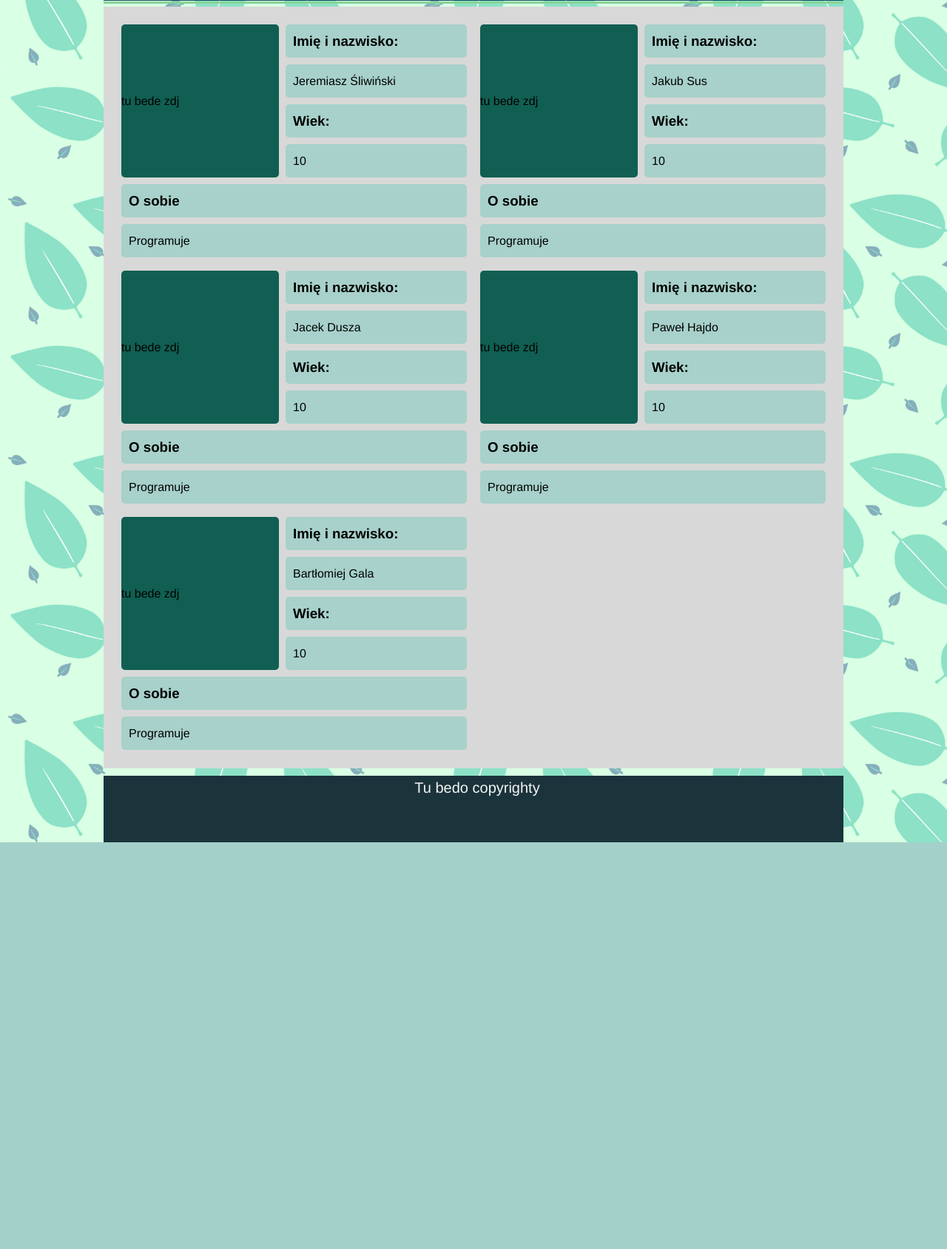
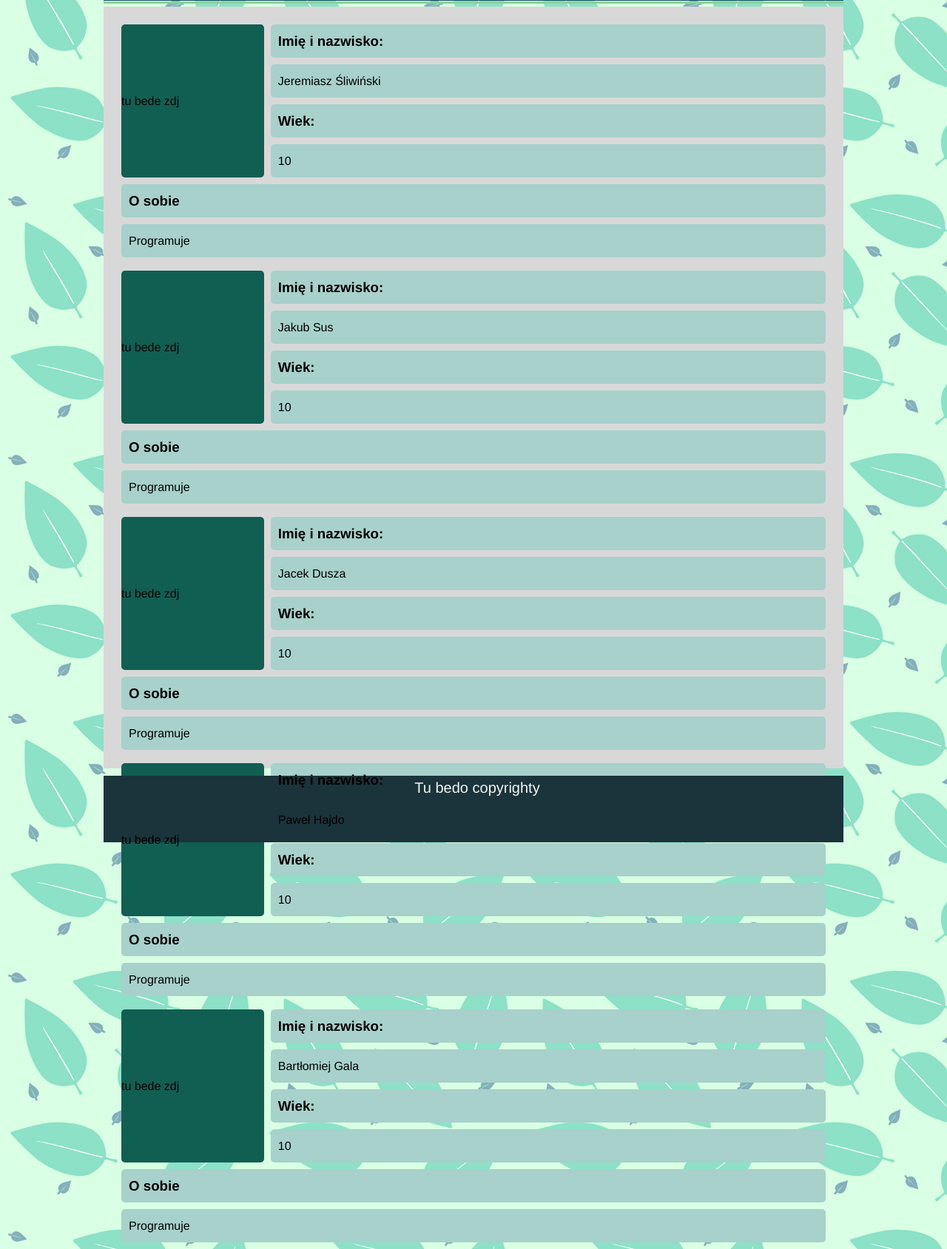
Before and after one commit to Jeremiej19/Apk, a PHP site: page /pages/authors.html in a window 1280 px wide. Shown: the part 111-1800 px from the top of the page at 74% size. Before the commit the page ends 1250 px from the top, so only its background shows below. Run offline with PHP 8.4, Linux system fonts and the light colour scheme.

Commit message:
i co dalej

```diff
--- a/pages/authors.html
+++ b/pages/authors.html
@@ -28,7 +28,7 @@
 
         <div id="content">
 
-            <div style="height: 1000px;">
+            <div style="height: 1000px;"><!--komentaż do gałęzi-->
 
                  <div class="author">
             <table cellspacing = "9px">
--- a/styles/main.css
+++ b/styles/main.css
@@ -114,8 +114,7 @@ iframe {
 
 div.author {
     display: block;
-    width: 485px;
-    float: left;
+    width: 970px;
 }
 
 .author table {
@@ -130,7 +129,7 @@ div.author {
 }
 
 .author .cell {
-    width: 220px;
+    width: 770px;
     background-color: #a7d1ca;
     border-radius: 5px;
     height: 45px;
```
